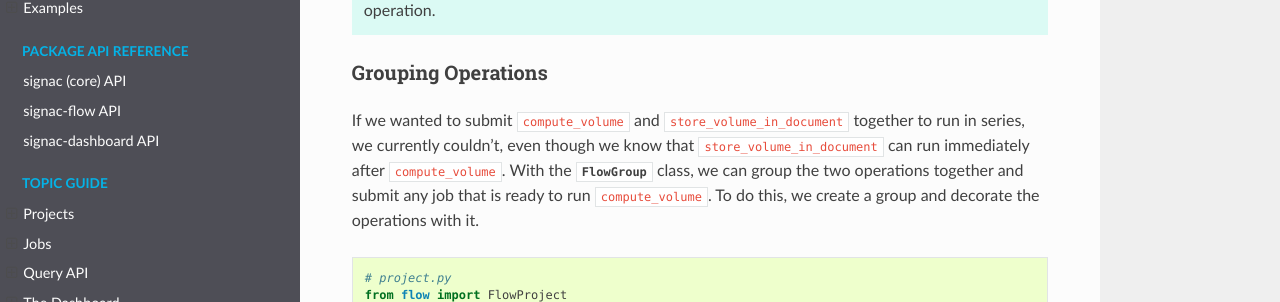
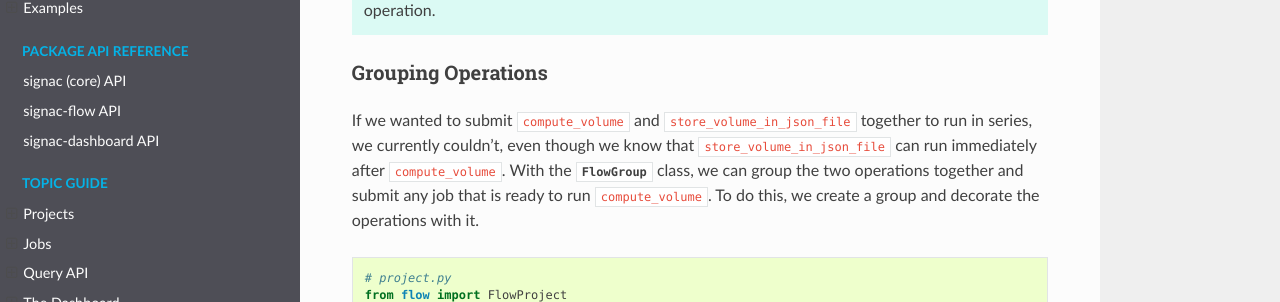
Before and after one commit to glotzerlab/signac-docs, a Sphinx documentation site: the page built from docs/source/tutorial.rst, in a window 1280 px wide and 900 px high, scrolled down 8057 px. Shown: the part 145-447 px from the top of the window. Built offline with Sphinx 7.4.7 and the Read the Docs theme 2.0.0, drawn with Linux system fonts in a browser that asks for light colours.

Commit message:
Update tutorial.rst

```diff
--- a/docs/source/tutorial.rst
+++ b/docs/source/tutorial.rst
@@ -379,8 +379,8 @@
 -------------------
 
 If we wanted to submit :code:`compute_volume` and
-:code:`store_volume_in_document` together to run in series, we currently couldn't, even though we
-know that :code:`store_volume_in_document` can run immediately after
+:code:`store_volume_in_json_file` together to run in series, we currently couldn't, even though we
+know that :code:`store_volume_in_json_file` can run immediately after
 :code:`compute_volume`. With the :py:class:`FlowGroup` class, we can group the
 two operations together and submit any job that is ready to run
 :code:`compute_volume`. To do this, we create a group and decorate the operations
```
